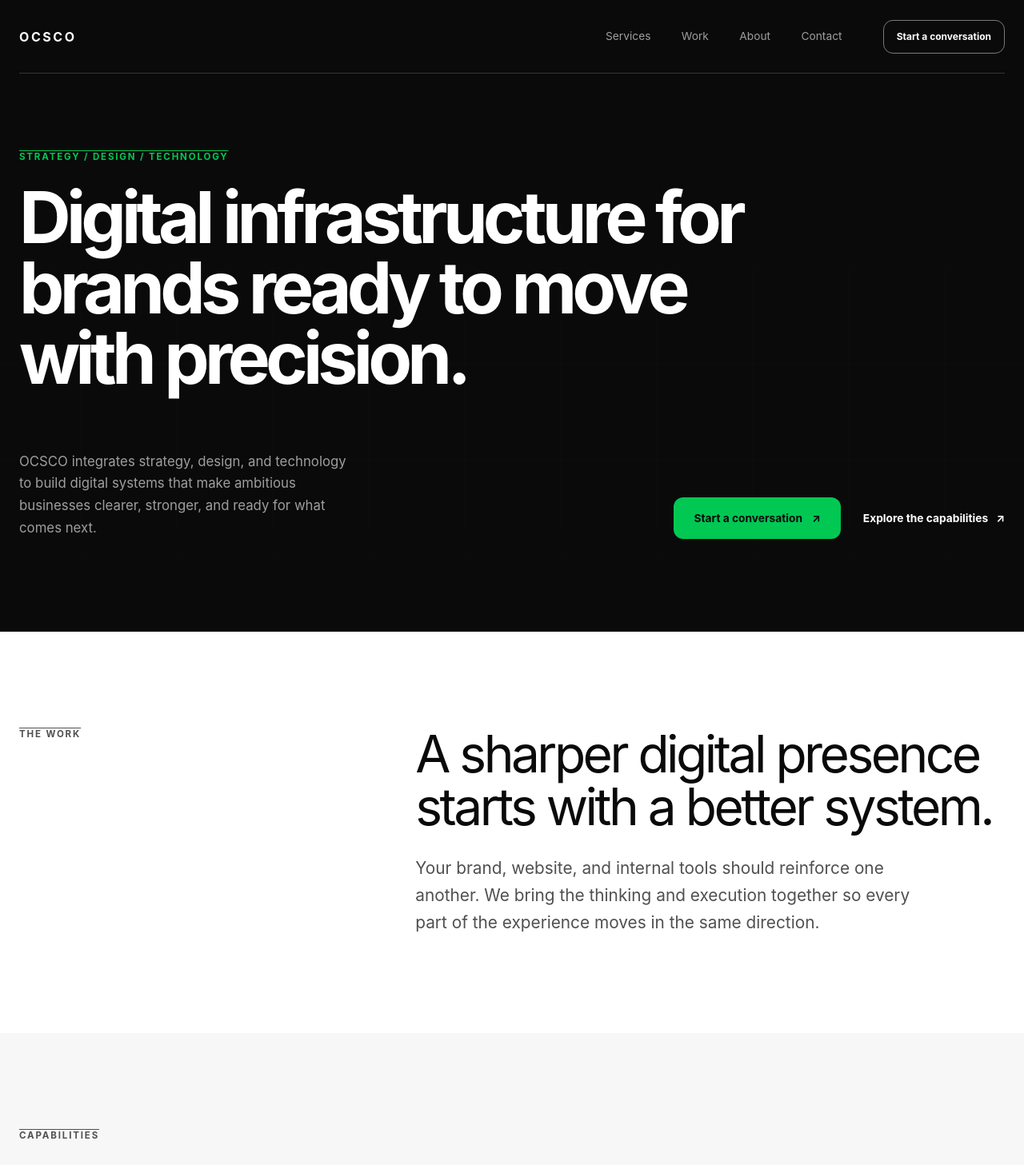
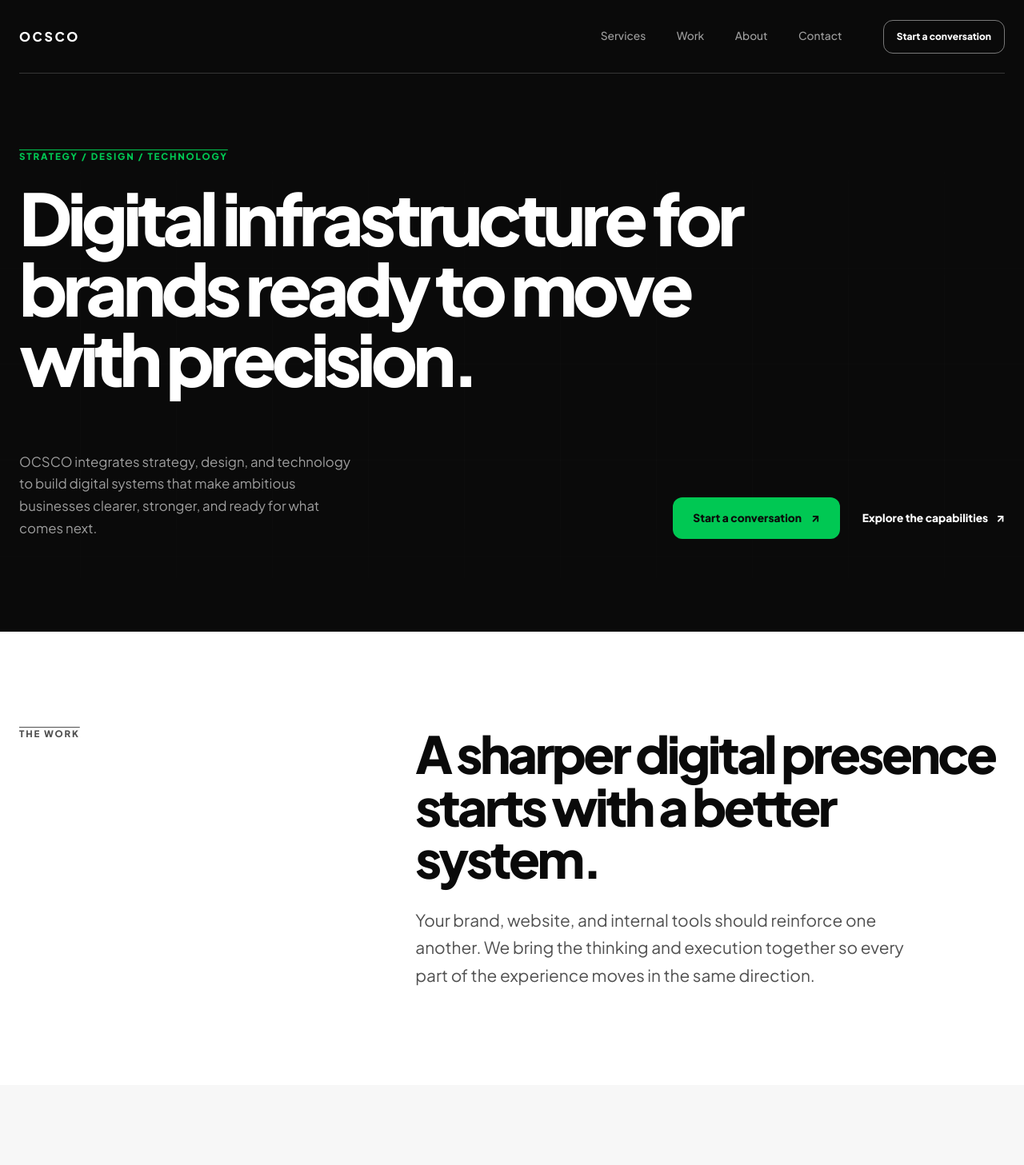
Before and after one commit to ocscolabs-platform/crimson, a Next.js app: page / in a window 1280 px wide. Shown: the top 1457 px of the page at 80% size. Built offline with nearby package versions, Linux system fonts and the light colour scheme.

Commit message:
style: align typography with ocsco.io

```diff
--- a/public/style-guide/index.html
+++ b/public/style-guide/index.html
@@ -4,6 +4,9 @@
     <meta charset="utf-8">
     <meta name="viewport" content="width=device-width, initial-scale=1">
     <meta name="description" content="OCSCO visual design system and implementation reference.">
+    <link rel="preconnect" href="https://fonts.googleapis.com">
+    <link rel="preconnect" href="https://fonts.gstatic.com" crossorigin>
+    <link href="https://fonts.googleapis.com/css2?family=Plus+Jakarta+Sans:wght@400;500;600;700;800&display=swap" rel="stylesheet">
     <title>OCSCO — Design System</title>
     <style>
       :root {
@@ -27,7 +30,7 @@
         margin: 0;
         background: var(--snow);
         color: var(--ink);
-        font-family: Inter, Arial, Helvetica, sans-serif;
+        font-family: "Plus Jakarta Sans", -apple-system, BlinkMacSystemFont, sans-serif;
         -webkit-font-smoothing: antialiased;
       }
       a { color: inherit; }
@@ -122,7 +125,8 @@
       }
       .hero-inner { max-width: 850px; position: relative; z-index: 1; }
       .hero h1 {
-        font-family: "Space Grotesk", Inter, Arial, sans-serif;
+        font-family: "Plus Jakarta Sans", -apple-system, BlinkMacSystemFont, sans-serif;
+        font-weight: 800;
         font-size: clamp(3.5rem, 8vw, 7.4rem);
         letter-spacing: -.07em;
         line-height: .94;
@@ -156,7 +160,8 @@
       .section-white { background: var(--white); }
       .section-heading { max-width: 780px; }
       .section h2 {
-        font-family: "Space Grotesk", Inter, Arial, sans-serif;
+        font-family: "Plus Jakarta Sans", -apple-system, BlinkMacSystemFont, sans-serif;
+        font-weight: 800;
         font-size: clamp(2.4rem, 5vw, 5rem);
         letter-spacing: -.06em;
         line-height: .98;
@@ -203,9 +208,9 @@
       .type-stack { margin-top: 64px; }
       .type-row { border-top: 1px solid var(--border); display: grid; gap: 32px; grid-template-columns: 150px minmax(0, 1fr); padding: 28px 0; }
       .type-label { color: var(--muted); font-size: .75rem; font-weight: 800; letter-spacing: .12em; text-transform: uppercase; }
-      .type-h1 { font-family: "Space Grotesk", Inter, Arial, sans-serif; font-size: clamp(2.6rem, 5vw, 5.2rem); letter-spacing: -.07em; line-height: .96; margin: 0; }
-      .type-h2 { font-family: "Space Grotesk", Inter, Arial, sans-serif; font-size: clamp(2rem, 3.5vw, 3.5rem); letter-spacing: -.06em; line-height: 1; margin: 0; }
-      .type-h3 { font-size: 1.5rem; letter-spacing: -.04em; line-height: 1.1; margin: 0; }
+      .type-h1 { font-family: "Plus Jakarta Sans", -apple-system, BlinkMacSystemFont, sans-serif; font-size: clamp(2.6rem, 5vw, 5.2rem); font-weight: 800; letter-spacing: -.07em; line-height: .96; margin: 0; }
+      .type-h2 { font-family: "Plus Jakarta Sans", -apple-system, BlinkMacSystemFont, sans-serif; font-size: clamp(2rem, 3.5vw, 3.5rem); font-weight: 800; letter-spacing: -.06em; line-height: 1; margin: 0; }
+      .type-h3 { font-size: 1.5rem; font-weight: 700; letter-spacing: -.04em; line-height: 1.1; margin: 0; }
       .type-body { color: var(--copy); font-size: 1.05rem; line-height: 1.65; margin: 0; max-width: 620px; }
       .type-caption { color: var(--copy); font-size: .8rem; letter-spacing: .12em; text-transform: uppercase; }
 
@@ -359,7 +364,7 @@
           <div class="section-heading">
             <p class="eyebrow">03 / Typography</p>
             <h2 id="type-title">A confident voice with a readable measure.</h2>
-            <p class="section-intro">Use Inter for clarity and Space Grotesk sparingly for display moments. Keep hierarchy strong, line lengths controlled, and body copy comfortable to read.</p>
+            <p class="section-intro">Use Plus Jakarta Sans across the system with a deliberate weight hierarchy: 400 for body, 500 for navigation, 600 for strong labels, 700 for subheadings, and 800 for hero and major headings.</p>
           </div>
           <div class="type-stack">
             <div class="type-row"><div class="type-label">Display / H1</div><p class="type-h1">Systems that move the work forward.</p></div>
--- a/src/app/globals.css
+++ b/src/app/globals.css
@@ -1,3 +1,4 @@
+@import url("https://fonts.googleapis.com/css2?family=Plus+Jakarta+Sans:wght@400;500;600;700;800&display=swap");
 @import "tailwindcss";
 
 :root {
@@ -18,28 +19,31 @@ body {
   margin: 0;
   background: var(--white);
   color: var(--ink);
-  font-family: "Inter", Arial, Helvetica, sans-serif;
+  font-family: "Plus Jakarta Sans", -apple-system, BlinkMacSystemFont, sans-serif;
   -webkit-font-smoothing: antialiased;
 }
+h1, h2, h3 { font-family: "Plus Jakarta Sans", -apple-system, BlinkMacSystemFont, sans-serif; }
+h1, h2 { font-weight: 800; }
+h3 { font-weight: 700; }
 a { color: inherit; text-decoration: none; }
 a:focus-visible { outline: 2px solid var(--green); outline-offset: 4px; }
 .shell { width: min(calc(100% - 48px), var(--max-width)); margin: 0 auto; }
 
 .hero { position: relative; min-height: 760px; overflow: hidden; background: var(--ink); color: var(--white); }
 .site-header { position: relative; z-index: 2; display: flex; align-items: center; justify-content: space-between; min-height: 92px; border-bottom: 1px solid rgb(255 255 255 / 18%); }
-.brand { display: inline-flex; align-items: center; gap: 10px; color: var(--white); font-size: 1rem; font-weight: 700; letter-spacing: .16em; }
-.primary-nav { display: flex; gap: clamp(18px, 3vw, 42px); margin-left: auto; margin-right: clamp(20px, 4vw, 60px); color: var(--muted); font-size: .86rem; }
+.brand { display: inline-flex; align-items: center; gap: 10px; color: var(--white); font-size: 1rem; font-weight: 800; letter-spacing: .16em; }
+.primary-nav { display: flex; gap: clamp(18px, 3vw, 42px); margin-left: auto; margin-right: clamp(20px, 4vw, 60px); color: var(--muted); font-size: .86rem; font-weight: 500; }
 .primary-nav a, .text-link, .card-link { transition: color 200ms ease-out; }
 .primary-nav a:hover, .text-link:hover, .card-link:hover { color: var(--green); }
 .hero-content { position: relative; z-index: 1; display: flex; min-height: 668px; flex-direction: column; justify-content: center; padding: 96px 0 116px; }
-.overline { margin: 0 0 24px; color: var(--copy); font-size: .72rem; font-weight: 700; letter-spacing: .16em; line-height: 1.4; text-transform: uppercase; }
+.overline { margin: 0 0 24px; color: var(--copy); font-size: .72rem; font-weight: 800; letter-spacing: .16em; line-height: 1.4; text-transform: uppercase; }
 .overline-green { color: var(--green); }
 .overline-dark { color: var(--ink); }
-.hero h1 { max-width: 930px; margin: 0; font-size: clamp(3.2rem, 7vw, 6.9rem); font-weight: 700; letter-spacing: -.065em; line-height: .98; }
+.hero h1 { max-width: 930px; margin: 0; font-size: clamp(3.2rem, 7vw, 6.9rem); font-weight: 800; letter-spacing: -.065em; line-height: .98; }
 .hero-bottom { display: flex; align-items: end; justify-content: space-between; gap: 48px; margin-top: 72px; }
 .hero-copy { max-width: 420px; margin: 0; color: var(--muted); font-size: 1.05rem; line-height: 1.65; }
 .hero-actions { display: flex; align-items: center; gap: 28px; flex-wrap: wrap; }
-.button { display: inline-flex; align-items: center; justify-content: center; gap: 12px; min-height: 52px; border: 1px solid transparent; border-radius: 12px; padding: 14px 24px; font-size: .86rem; font-weight: 700; transition: background 200ms ease-out, border-color 200ms ease-out, color 200ms ease-out, transform 200ms ease-out; }
+.button { display: inline-flex; align-items: center; justify-content: center; gap: 12px; min-height: 52px; border: 1px solid transparent; border-radius: 12px; padding: 14px 24px; font-size: .86rem; font-weight: 800; transition: background 200ms ease-out, border-color 200ms ease-out, color 200ms ease-out, transform 200ms ease-out; }
 .button:hover { transform: translateY(-2px); }
 .button-primary { background: var(--green); color: var(--ink); }
 .button-primary:hover { background: #00b84d; }
@@ -48,7 +52,7 @@ a:focus-visible { outline: 2px solid var(--green); outline-offset: 4px; }
 .button-small { min-height: 42px; padding: 10px 16px; font-size: .75rem; }
 .button-outline-light { border-color: rgb(255 255 255 / 45%); color: var(--white); }
 .button-outline-light:hover { border-color: var(--green); color: var(--green); }
-.text-link { display: inline-flex; gap: 10px; color: var(--white); font-size: .86rem; font-weight: 700; }
+.text-link { display: inline-flex; gap: 10px; color: var(--white); font-size: .86rem; font-weight: 800; }
 .hero-grid { position: absolute; inset: 0; opacity: .17; background-image: linear-gradient(rgb(255 255 255 / 9%) 1px, transparent 1px), linear-gradient(90deg, rgb(255 255 255 / 9%) 1px, transparent 1px); background-position: center; background-size: 120px 120px; mask-image: linear-gradient(to bottom, transparent 12%, black 70%, transparent); }
 
 .section-light, .section-snow, .section-dark, .section-green { padding: 120px 0; }
@@ -65,7 +69,7 @@ a:focus-visible { outline: 2px solid var(--green); outline-offset: 4px; }
 .capability-card { display: flex; min-height: 330px; flex-direction: column; border: 1px solid var(--border); border-radius: 12px; background: var(--white); padding: 32px; transition: box-shadow 200ms ease-out, transform 200ms ease-out; }
 .capability-card:hover { transform: translateY(-3px); box-shadow: 0 8px 24px rgb(10 10 10 / 8%); }
 .capability-card-wide { grid-column: span 2; background: var(--ink); color: var(--white); }
-.card-number { display: block; margin-bottom: 52px; color: var(--muted); font-size: .75rem; font-weight: 700; letter-spacing: .12em; }
+.card-number { display: block; margin-bottom: 52px; color: var(--muted); font-size: .75rem; font-weight: 800; letter-spacing: .12em; }
 .card-number-green { color: var(--green); }
 .capability-card h3 { max-width: 310px; margin: auto 0 12px; font-size: 1.55rem; letter-spacing: -.035em; line-height: 1.1; }
 .capability-card p { max-width: 330px; margin: 0; color: var(--copy); font-size: .95rem; line-height: 1.6; }
@@ -89,7 +93,7 @@ a:focus-visible { outline: 2px solid var(--green); outline-offset: 4px; }
 .footer-meta { align-self: end; color: var(--muted); font-size: .72rem; letter-spacing: .1em; text-transform: uppercase; }
 .route-hero { overflow: hidden; background: var(--ink); color: var(--white); }
 .route-hero-content { padding: 100px 0 116px; }
-.route-hero-content h1 { max-width: 930px; margin: 0; color: var(--white); font-size: clamp(3rem, 7vw, 6.4rem); letter-spacing: -.06em; line-height: .98; }
+.route-hero-content h1 { max-width: 930px; margin: 0; color: var(--white); font-size: clamp(3rem, 7vw, 6.4rem); font-weight: 800; letter-spacing: -.06em; line-height: .98; }
 .route-hero-intro { max-width: 600px; margin: 34px 0 0; color: var(--muted); font-size: clamp(1.05rem, 1.8vw, 1.3rem); line-height: 1.65; }
 .route-section { min-height: 360px; }
 .route-grid { display: grid; grid-template-columns: repeat(3, 1fr); gap: 16px; }
```
Also changed, not shown: 2 other files (tests, documents, lock files or other folders).
